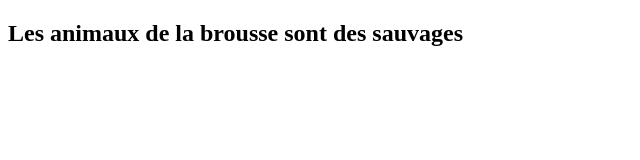
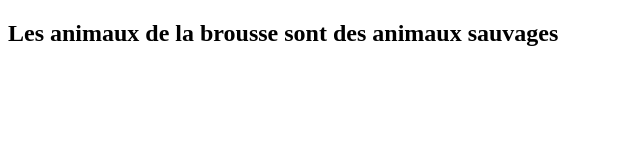
Before and after one commit to Abdoul55/La-vie-sur-terre, a plain HTML site: page index.html in a window 1280 px wide. Shown: the whole page, without its empty margins (0-640 px from the left). Drawn offline with Linux system fonts and the light colour scheme.

Commit message:
ont dit des animaux sauvages

```diff
--- a/index.html
+++ b/index.html
@@ -5,7 +5,7 @@
 </head>
 <body>
 <h2>
-	Les animaux de la brousse sont des sauvages
+	Les animaux de la brousse sont des animaux sauvages
 </h2>
 </body>
 </html>
```
